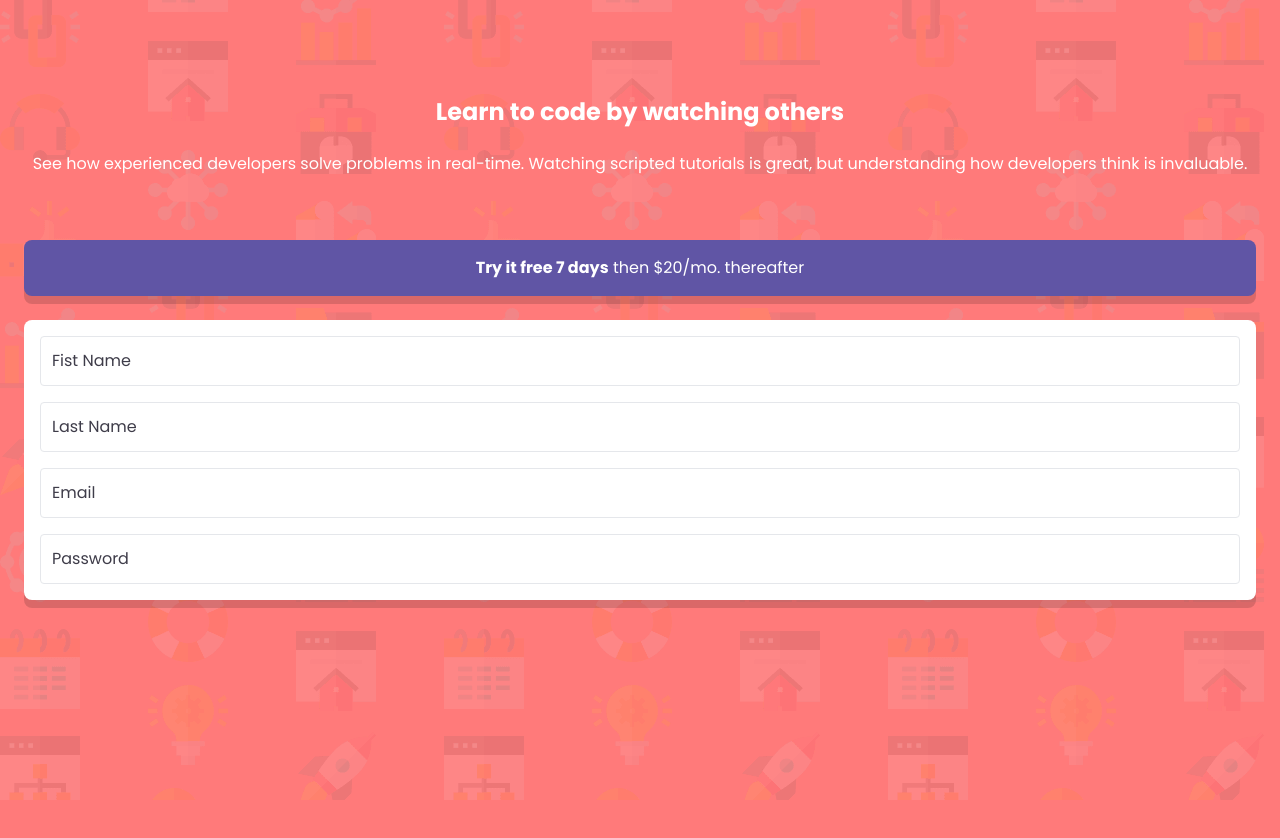
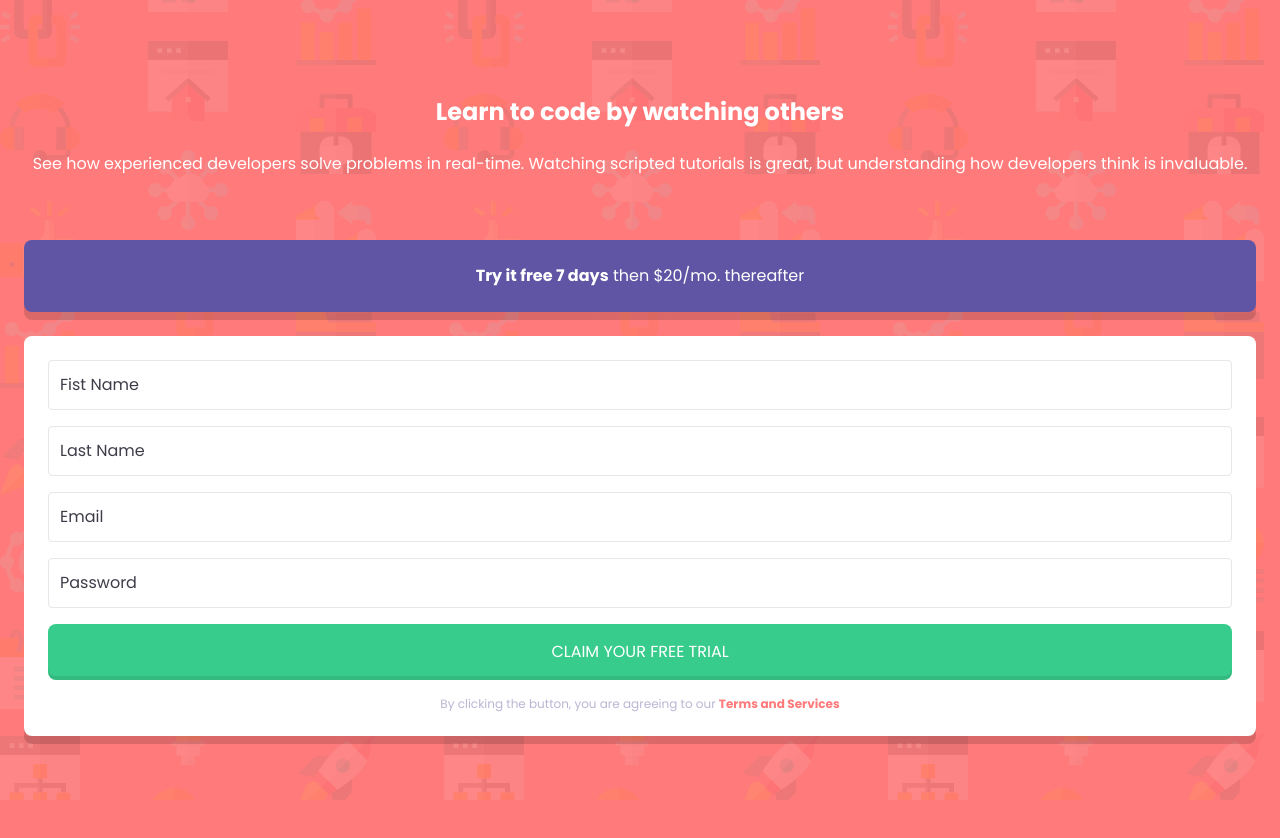
Before and after one commit to yuhhyang/Frontend-Mentor-LoginForm, a React (Create React App) app: page / in a window 1280 px wide. Shown: the top 838 px of the page. Before the commit the page ends 800 px from the top, so only its background shows below. Built offline with nearby package versions, Linux system fonts and the light colour scheme.

Commit message:
set card

```diff
--- a/src/App.js
+++ b/src/App.js
@@ -4,7 +4,7 @@ import React, { useState } from "react";
 function Card({ children, className }) {
   return (
     <div
-      className={clsx("rounded-lg w-full p-4 text-center shadow", className)}
+      className={clsx("rounded-lg w-full p-6 text-center shadow", className)}
     >
       {children}
     </div>
@@ -15,7 +15,7 @@ function Card({ children, className }) {
 function clsx(...str) {
   return str.filter(Boolean).join(" ");
 }
-// input
+// input & label
 function TextField({ id, label }) {
   const [value, setValue] = useState("");
   return (
@@ -39,10 +39,24 @@ function TextField({ id, label }) {
     </div>
   );
 }
+// Botton
+function Button({ className, children }) {
+  return (
+    <div
+      className={clsx(
+        "rounded-lg w-full p-4 text-center bg-green shadow-solid",
+        className
+      )}
+    >
+      {children}
+    </div>
+  );
+}
 
 function App() {
   return (
     <div className="text-white px-6 space-y-16">
+      {/* article */}
       <article className="pt-24 text-center space-y-6">
         <h1 className="font-bold text-2xl">Learn to code by watching others</h1>
         <p>
@@ -52,17 +66,28 @@ function App() {
         </p>
       </article>
       <section className="grid gap-6">
+        {/* Card - Title */}
         <Card className="bg-blue">
           <p className="px-8">
             <b>Try it free 7 days</b> then $20/mo. thereafter
           </p>
         </Card>
-        <Card className="bg-white text-blue-dark">
+        {/* Card - form*/}
+        <Card className="bg-white text-blue-dark mb-32">
           <form className="space-y-4">
+            {/* input,label */}
             <TextField id="first-name" label="Fist Name" />
             <TextField id="last-name" label="Last Name" />
             <TextField id="email" label="Email" />
             <TextField id="password" label="Password" />
+            {/* submit */}
+            <Button className="text-white">CLAIM YOUR FREE TRIAL</Button>
+            <p className="text-xs text-blue-grayish text-center px-4">
+              By clicking the button, you are agreeing to our{" "}
+              <a href="#" className="text-red font-bold">
+                Terms and Services
+              </a>
+            </p>
           </form>
         </Card>
       </section>
```
